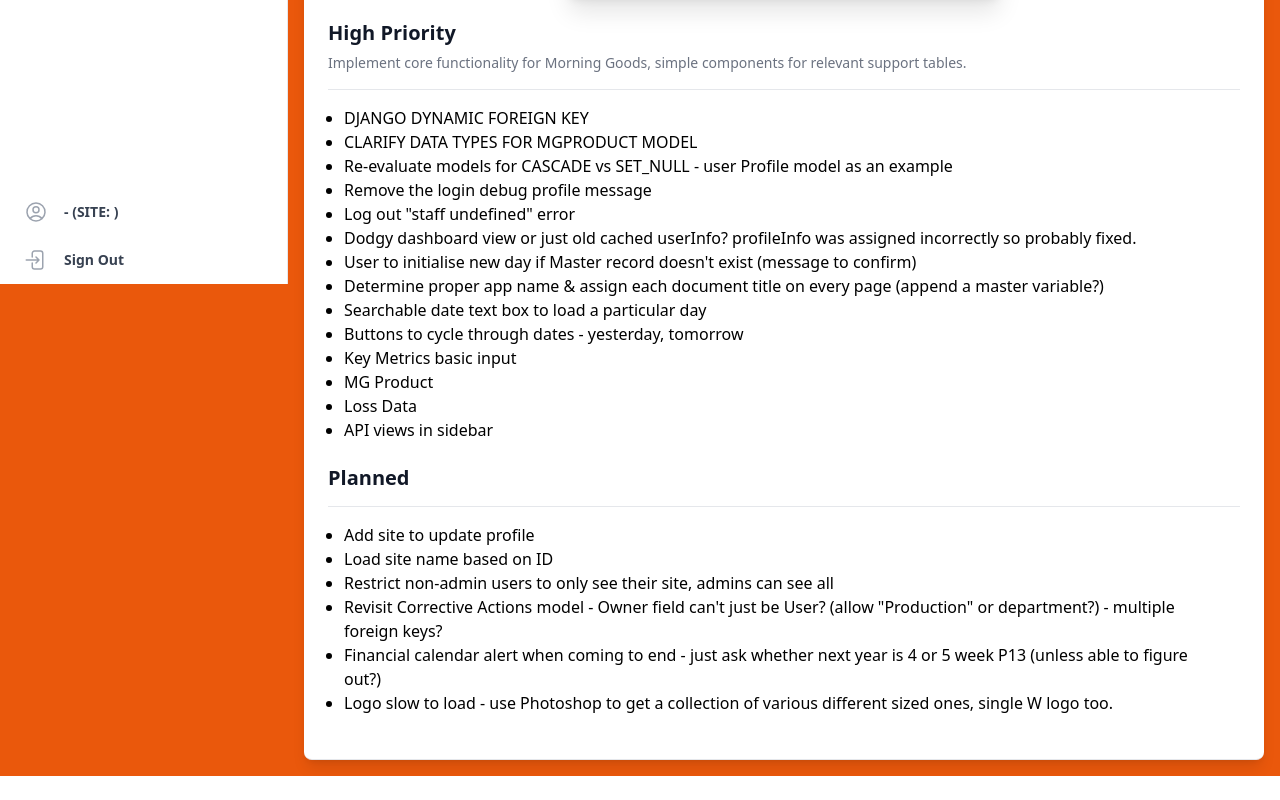
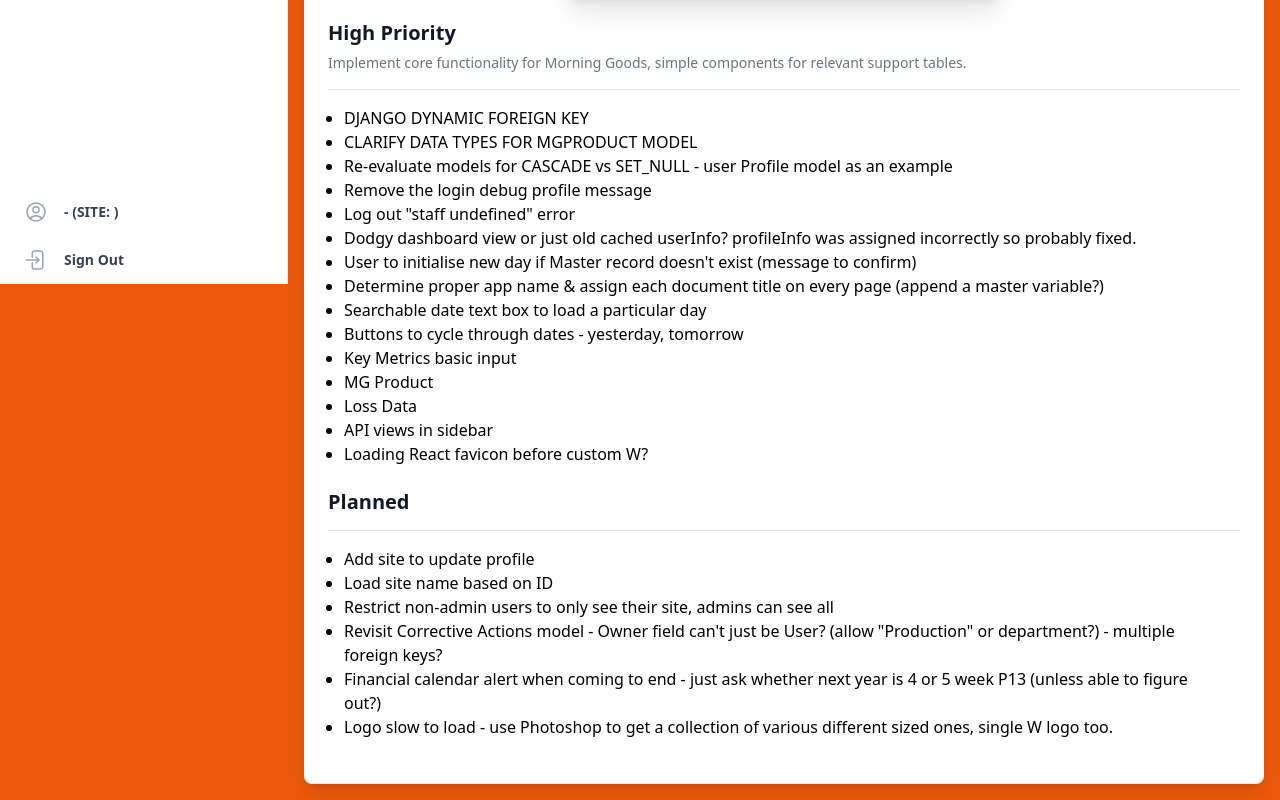
Before and after one commit to C6ABK/DjangoWSIC, a React (Create React App) app in the folder frontend/: page /dashboard in a window 1280 px wide. Shown: the part 516-1316 px from the top of the page. Before the commit the page ends 1292 px from the top, so only its background shows below. Built offline with nearby package versions, Linux system fonts and the light colour scheme; sample sign-in values are in the browser's storage.

Commit message:
Dashboard changes

```diff
--- a/frontend/src/screens/Dashboard.jsx
+++ b/frontend/src/screens/Dashboard.jsx
@@ -48,6 +48,7 @@ function Dashboard() {
                                 <li>MG Product</li>
                                 <li>Loss Data</li>
                                 <li>API views in sidebar</li>
+                                <li>Loading React favicon before custom W?</li>
                             </ul>
                         </div>
 
```
